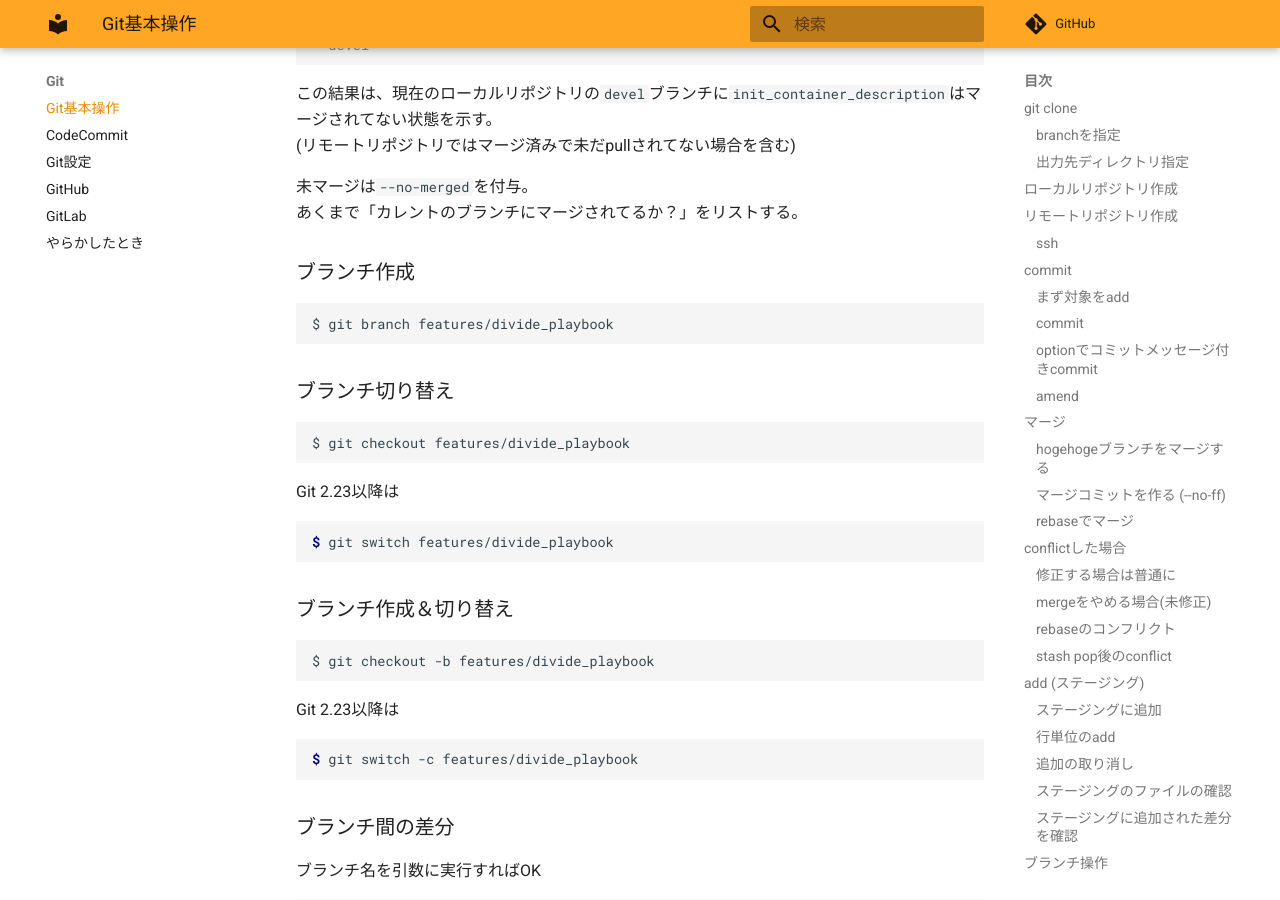
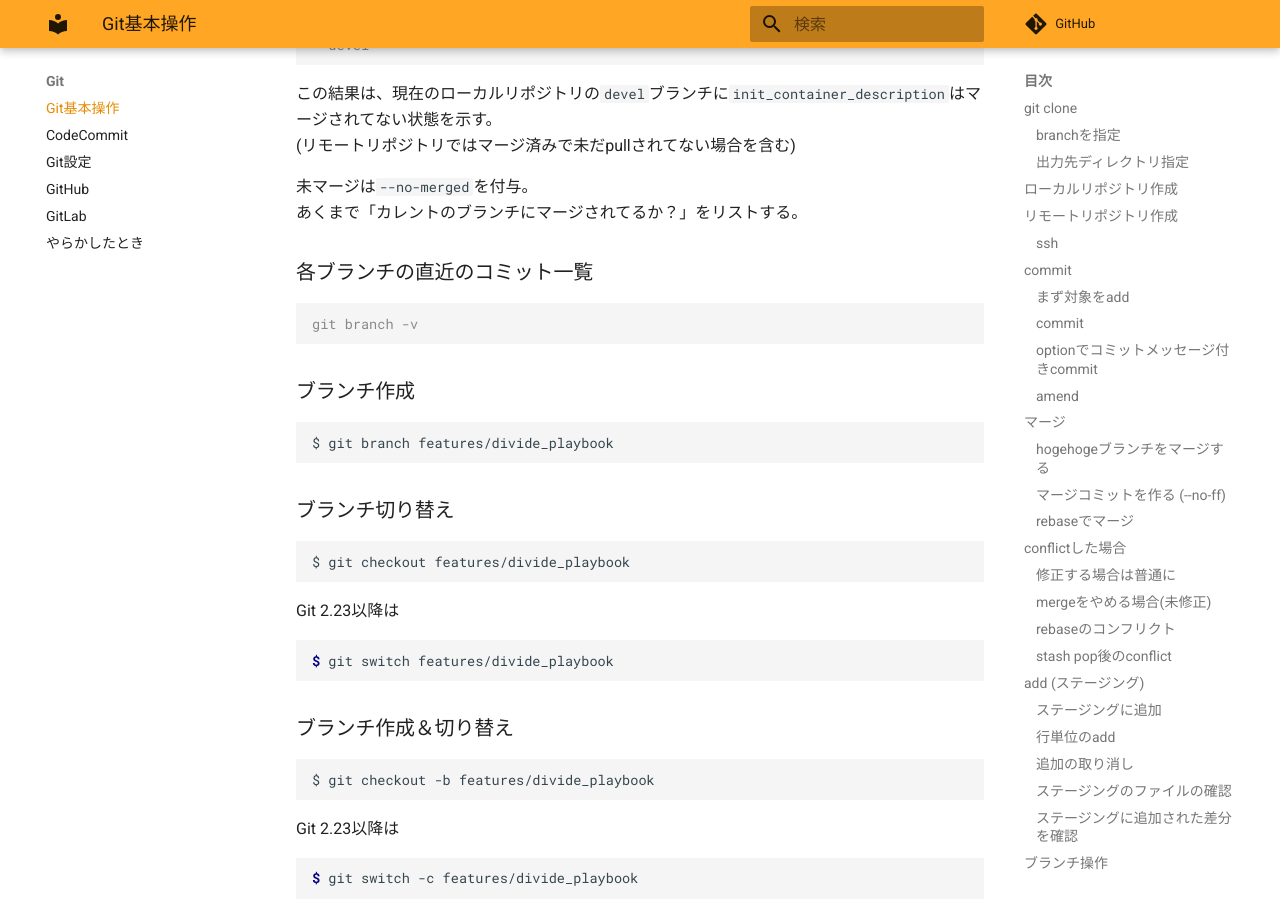
Before and after one commit to zaki-lknr/docs, an MkDocs documentation site: the page built from docs/Git/index.md, in a window 1280 px wide and 900 px high, scrolled down 6490 px. Built offline with MkDocs 1.6.1 and Material for MkDocs 9.7.7, drawn with Linux system fonts in a browser that asks for light colours; comment, search, counter and statistics services are not loaded.

Commit message:
add: git: 各ブランチの直近コミット

````diff
--- a/docs/Git/index.md
+++ b/docs/Git/index.md
@@ -313,6 +313,12 @@ $ git branch --merged
 
 未マージは`--no-merged`を付与。
 あくまで「カレントのブランチにマージされてるか？」をリストする。
+
+### 各ブランチの直近のコミット一覧
+
+```console
+git branch -v
+```
 
 ### ブランチ作成
 
````
